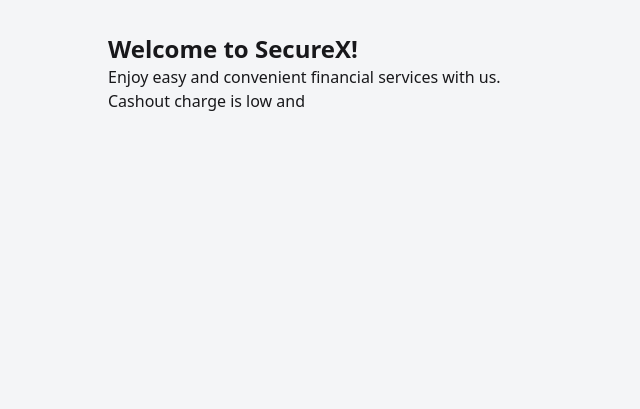
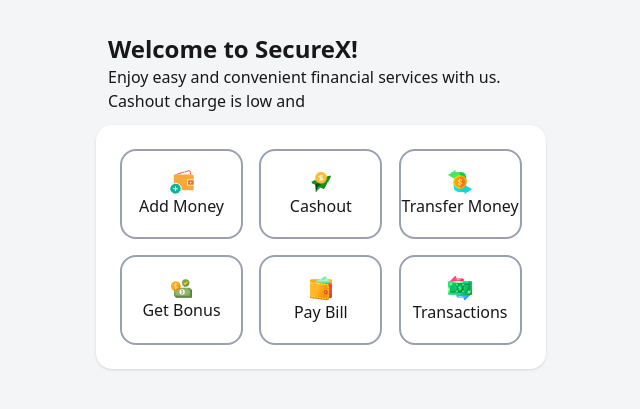
Before and after one commit to tahmeedhasan88/my-securex, a plain HTML site: page secondpg.html in a window 1280 px wide. Shown: the part 87-496 px from the top of the page, without its empty margins (319-959 px from the left). Drawn offline with nearby package versions, Linux system fonts and the light colour scheme.

Commit message:
some changes

```diff
--- a/secondpg.html
+++ b/secondpg.html
@@ -3,7 +3,10 @@
 <head>
     <meta charset="UTF-8">
     <meta name="viewport" content="width=device-width, initial-scale=1.0">
-    <title>Document</title>
+    <title>SecureX</title>
+    <link rel="icon" type="image/x-icon" href="assets/fcon.png">
+
+
     <!-- tailwind cdn -->
          <script src="https://cdn.jsdelivr.net/npm/@tailwindcss/browser@4"></script>
     <!-- daisyui cdn -->
@@ -18,7 +21,7 @@
     href="https://cdnjs.cloudflare.com/ajax/libs/animate.css/4.1.1/animate.min.css"
   />
 </head>
-<body class="h-[100vh] bg-[#f4f5f7] ">
+<body class="h-[200vh] bg-[#f4f5f7] ">
     <nav class="w-[450px] h-[84px] mx-auto flex justify-between items-center bg-white p-5 border-b border-gray-300">
         <img class="w-[100px] h-[30px]" src="assets/secure.png">
         <div>
@@ -34,14 +37,36 @@
     <p>Enjoy easy and convenient financial services with us. Cashout charge is low and </p>
 </div>
 
-<main>
-<button></button>
-<button></button>
-<button></button>
-<button></button>
-<button></button>
-<button></button>
-<button></button>
+<main class="w-[450px] mx-auto grid grid-cols-3 gap-4 p-6 bg-white rounded-2xl shadow">
+<div class="w-[123px] h-[90px] flex flex-col items-center justify-center border-2 border-gray-400 rounded-2xl">
+    <img src="assets/wallet1.png">
+    <p>Add Money</p>
+</div>
+
+<div class="w-[123px] h-[90px] flex flex-col items-center justify-center border-2 border-gray-400 rounded-2xl">
+    <img src="assets/send1.png">
+    <p>Cashout</p>
+</div>
+
+<div class="w-[123px] h-[90px] flex flex-col items-center justify-center border-2 border-gray-400 rounded-2xl">
+    <img src="assets/money1.png">
+    <p>Transfer Money</p>
+</div>
+
+<div class="w-[123px] h-[90px] flex flex-col items-center justify-center border-2 border-gray-400 rounded-2xl">
+    <img src="assets/bonus1.png">
+    <p>Get Bonus</p>
+</div>
+
+<div class="w-[123px] h-[90px] flex flex-col items-center justify-center border-2 border-gray-400 rounded-2xl">
+    <img src="assets/purse1.png">
+    <p>Pay Bill</p>
+</div>
+
+<div class="w-[123px] h-[90px] flex flex-col items-center justify-center border-2 border-gray-400 rounded-2xl">
+    <img src="assets/transaction1.png">
+    <p>Transactions</p>
+</div>
 
 </main>
 
```
Also changed, not shown: index.html (+1 -1 lines), assets/Group.png (deleted), assets/bg.png (deleted), assets/fcon.png (added).
